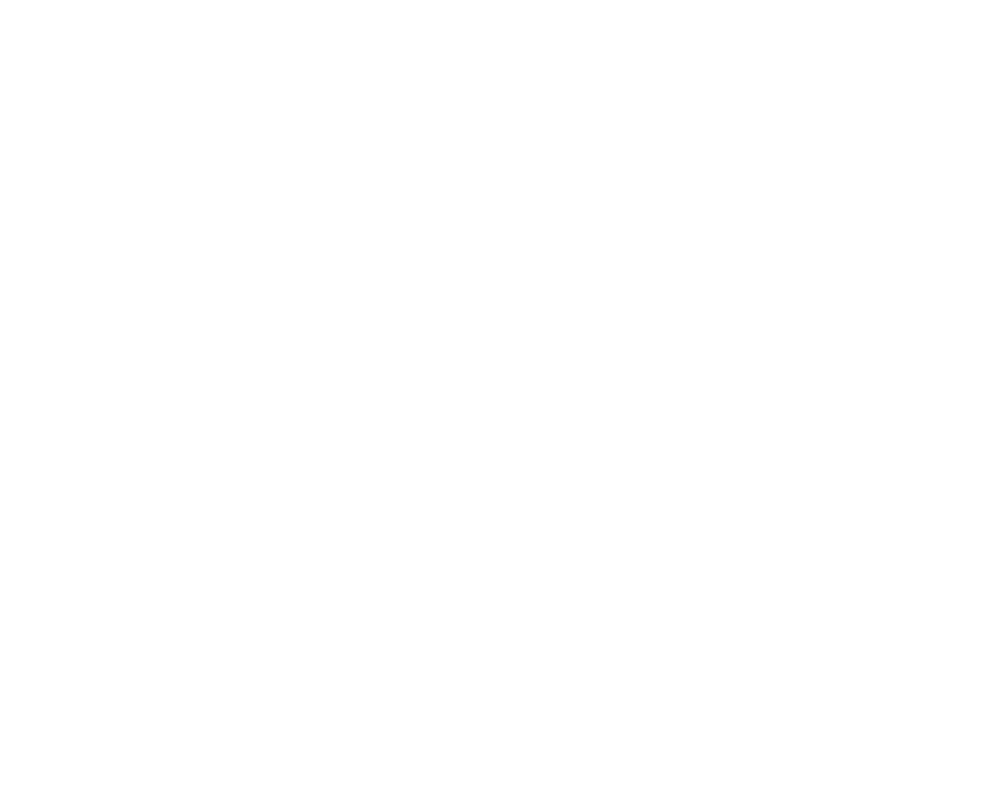
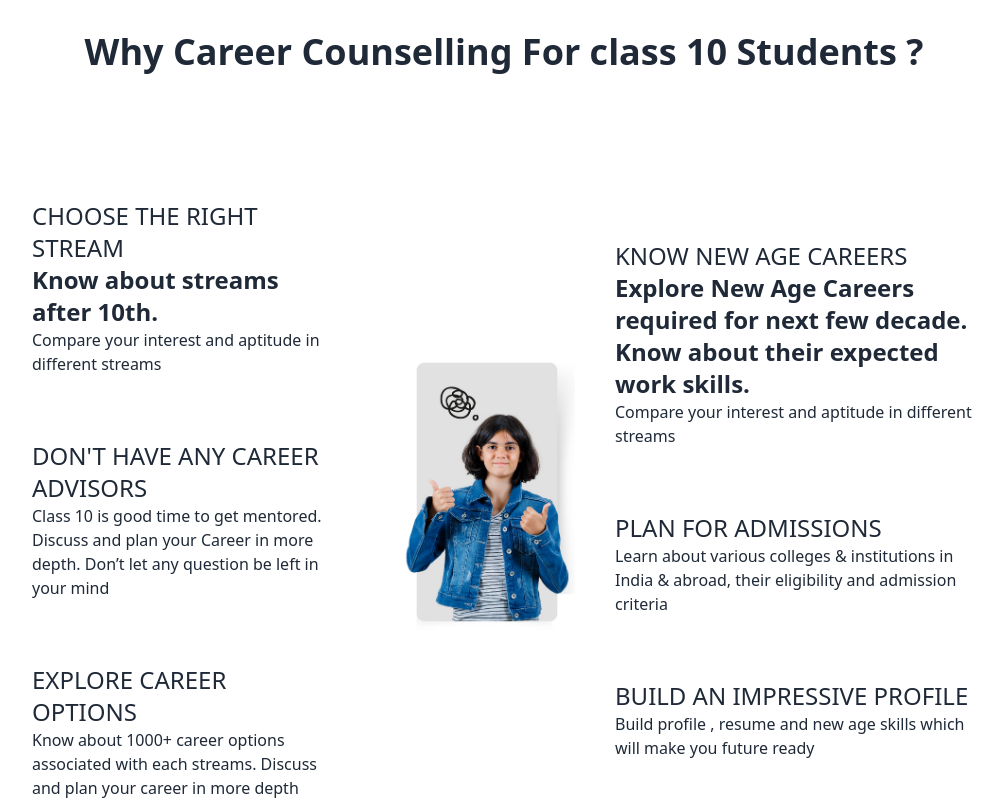
Before and after one commit to Imranahmed935/Talent-Trail, a React (Vite) app: page / in a window 1280 px wide. Shown: the part 2028-2828 px from the top of the page, without its empty margins (136-1139 px from the left). Before the commit the page ends 1932 px from the top, so only its background shows below. Built offline with nearby package versions, Linux system fonts and the light colour scheme.

Commit message:
a section added of class ten

```diff
--- /dev/null
+++ b/src/Components/ClassTen/ClassTen.jsx
@@ -0,0 +1,51 @@
+import React from 'react';
+import student from '../../assets/after-10th.png'
+
+const ClassTen = () => {
+    return (
+        <div>
+            <h1 className='text-4xl font-bold text-center lg:py-32 py-10'>Why Career Counselling For class 10 Students ?</h1>
+            <div className='lg:flex items-center px-2'>
+                <div className='space-y-16'>
+                    <div>
+                        <h3 className='text-2xl'>CHOOSE THE RIGHT STREAM
+                        </h3>
+                        <h2 className='text-2xl font-bold'>Know about streams after 10th.
+                        </h2>
+                        <p>Compare your interest and aptitude in different streams</p>
+                    </div>
+                    <div>
+                        <h3 className='text-2xl'>DON'T HAVE ANY CAREER ADVISORS</h3>
+                        <h1>Class 10 is good time to get mentored. Discuss and plan your Career in more depth. Don’t let any question be left in your mind</h1>
+
+                    </div>
+                    <div>
+                        <h1 className='text-2xl'>EXPLORE CAREER OPTIONS</h1>
+                        <h2>Know about 1000+ career options associated with each streams. Discuss and plan your career in more depth</h2>
+                    </div>
+                </div>
+                <div className='w-7/12 ml-16'><img src={student} alt="" /></div>
+                <div className='space-y-16 lg:ml-10'>
+                    <div>
+                        <h3 className='text-2xl'>KNOW NEW AGE CAREERS
+                        </h3>
+                        <h2 className='text-2xl font-bold'>Explore New Age Careers required for next few decade. Know about their expected work skills.
+                        </h2>
+                        <p>Compare your interest and aptitude in different streams</p>
+                    </div>
+                    <div>
+                        <h3 className='text-2xl'>PLAN FOR ADMISSIONS</h3>
+                        <h1>Learn about various colleges & institutions in India & abroad, their eligibility and admission criteria</h1>
+
+                    </div>
+                    <div>
+                        <h1 className='text-2xl'>BUILD AN IMPRESSIVE PROFILE</h1>
+                        <h2>Build profile , resume and new age skills which will make you future ready</h2>
+                    </div>
+                </div>
+            </div>
+        </div>
+    );
+};
+
+export default ClassTen;
--- a/src/Pages/Home.jsx
+++ b/src/Pages/Home.jsx
@@ -2,6 +2,7 @@
 import Navbar from '../Components/Navbar/Navbar';
 import Banner from '../Components/Banner/Banner';
 import Services from '../Components/Services/Services';
+import ClassTen from '../Components/ClassTen/ClassTen';
 
 const Home = () => {
     return (
@@ -14,6 +15,7 @@
             </section>
             <main className='lg:w-9/12 mx-auto'>
                 <Services/>
+                <ClassTen/>
             </main>
         </div>
     );
```
Also changed, not shown: src/assets/after-10th.png (added).
